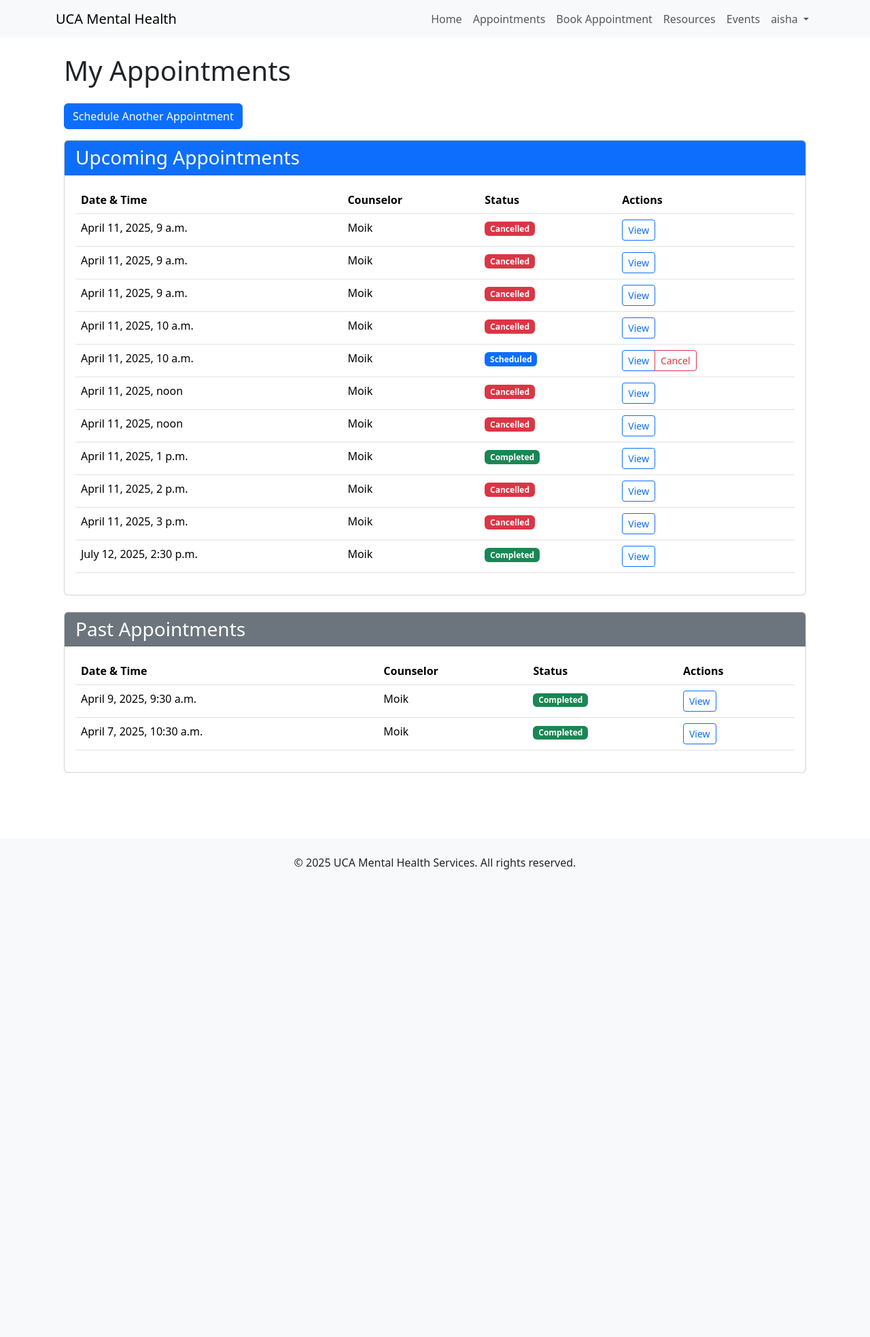
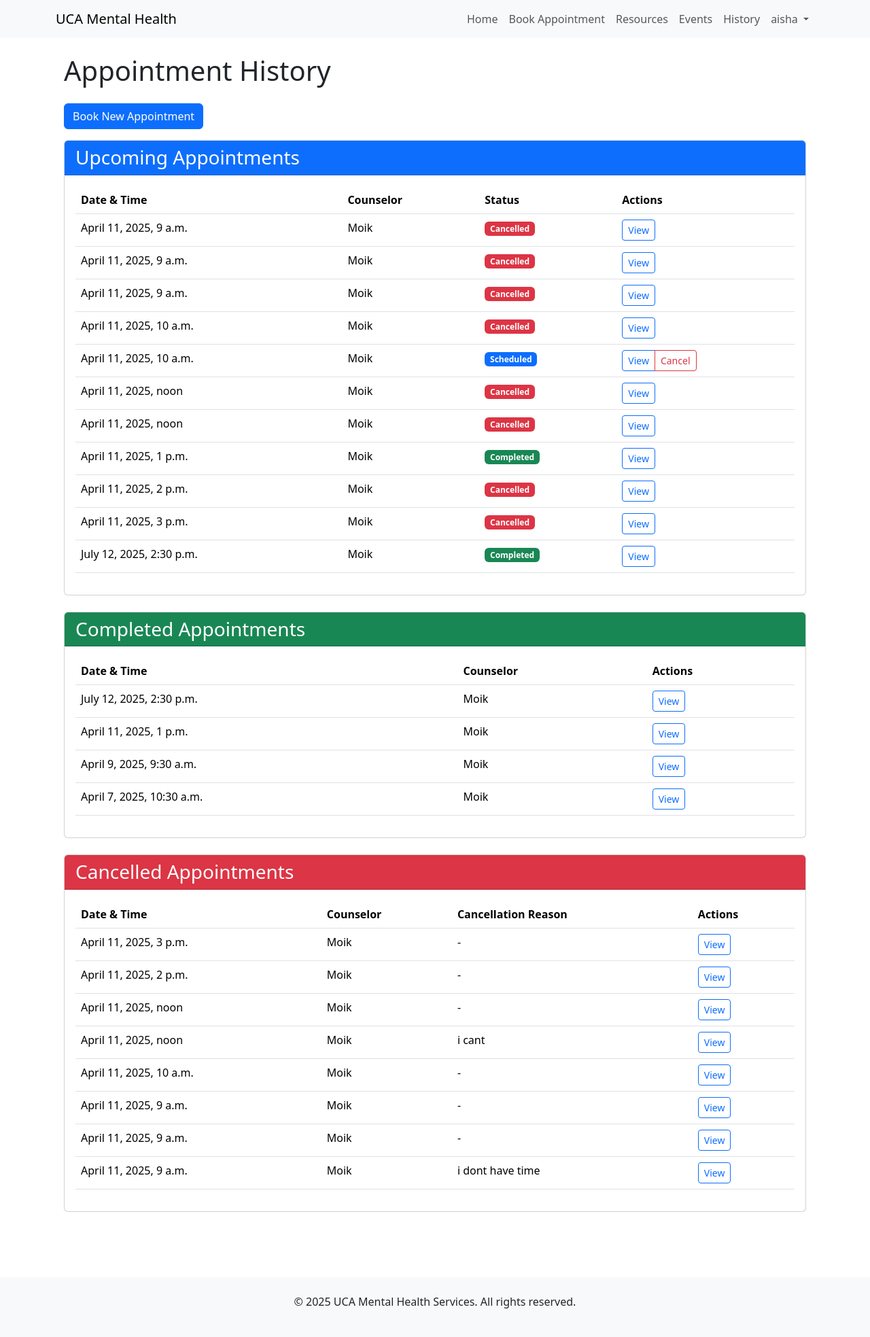
Before and after one commit to aishauca/MHS, a Django app: page /appointments/my-appointments/ in a window 1280 px wide. Shown: the whole page at 68% size. Before the commit the page ends 1279 px from the top, so only its background shows below. Run offline with Django 5.2, Linux system fonts and the light colour scheme; a user stored in the database is signed in; data comes from the database, SQL or seed files in the repository; both versions use the stored data as it was after the commit; some libraries are stand-ins or nearby versions.

Commit message:
Update appointment system: make reason optional, add cancellation reason, rename Appointments to History, fix navigation menu~

```diff
--- a/appointments/models.py
+++ b/appointments/models.py
@@ -1,6 +1,7 @@
 from django.db import models
 from accounts.models import User
 
+# In appointments/models.py, update the Appointment model:
 
 class Appointment(models.Model):
     STATUS_CHOICES = (
@@ -14,13 +15,13 @@ class Appointment(models.Model):
                                 limit_choices_to={'user_type': 'counselor'})
     date_time = models.DateTimeField()
     status = models.CharField(max_length=20, choices=STATUS_CHOICES, default='scheduled')
-    reason = models.TextField(help_text="Brief description of the reason for appointment")
+    reason = models.TextField(help_text="Brief description of the reason for appointment", blank=True, null=True)  # Make it optional
+    cancellation_reason = models.TextField(blank=True, null=True)  # Add cancellation reason
     notes = models.TextField(blank=True, null=True)
     created_at = models.DateTimeField(auto_now_add=True)
 
     def __str__(self):
         return f"Appointment with {self.counselor.username} on {self.date_time.strftime('%Y-%m-%d %H:%M')}"
-
 
 class AppointmentReminder(models.Model):
     appointment = models.ForeignKey(Appointment, on_delete=models.CASCADE, related_name='reminders')
--- a/appointments/views.py
+++ b/appointments/views.py
@@ -7,7 +7,7 @@ from django.http import JsonResponse
 from .models import Appointment, TimeSlot
 from accounts.models import User
 from accounts.views import user_type_required
-from .forms import AppointmentForm, TimeSlotForm, CalendarAppointmentForm, CounselorAvailabilityForm
+from .forms import AppointmentForm, TimeSlotForm, CalendarAppointmentForm, CounselorAvailabilityForm, CancellationForm
 
 @login_required
 def view_appointment(request, appointment_id):
@@ -23,6 +23,9 @@ def view_appointment(request, appointment_id):
     }
     return render(request, 'appointments/view_appointment.html', context)
 
+
+# In appointments/views.py, update the cancel_appointment view:
+
 @login_required
 def cancel_appointment(request, appointment_id):
     """Allow users or counselors to cancel an appointment"""
@@ -33,29 +36,70 @@ def cancel_appointment(request, appointment_id):
         appointment = get_object_or_404(Appointment, id=appointment_id, user=request.user)
 
     if request.method == 'POST':
-        appointment.status = 'cancelled'
-        appointment.save()
+        form = CancellationForm(request.POST)
+        if form.is_valid():
+            appointment.status = 'cancelled'
+            appointment.cancellation_reason = form.cleaned_data.get('cancellation_reason')
+            appointment.save()
 
-        # If there's a time slot linked to this appointment, mark it as available again
-        try:
-            time_slot = TimeSlot.objects.get(appointment=appointment)
-            time_slot.is_booked = False
-            time_slot.appointment = None
-            time_slot.save()
-        except TimeSlot.DoesNotExist:
-            pass
+            # If there's a time slot linked to this appointment, mark it as available again
+            try:
+                time_slot = TimeSlot.objects.get(appointment=appointment)
+                time_slot.is_booked = False
+                time_slot.appointment = None
+                time_slot.save()
+            except TimeSlot.DoesNotExist:
+                pass
 
-        messages.success(request, 'Appointment cancelled successfully.')
+            messages.success(request, 'Appointment cancelled successfully.')
 
-        if request.user.user_type == 'counselor':
-            return redirect('accounts:counselor_dashboard')
-        else:
-            return redirect('accounts:profile')
+            if request.user.user_type == 'counselor':
+                return redirect('accounts:counselor_dashboard')
+            else:
+                return redirect('accounts:profile')
+    else:
+        form = CancellationForm()
 
     context = {
         'appointment': appointment,
+        'form': form,
     }
     return render(request, 'appointments/cancel_appointment.html', context)
+
+
+# @login_required
+# def cancel_appointment(request, appointment_id):
+#     """Allow users or counselors to cancel an appointment"""
+#     # Get the appointment, ensuring the user has permission
+#     if request.user.user_type == 'counselor':
+#         appointment = get_object_or_404(Appointment, id=appointment_id, counselor=request.user)
+#     else:
+#         appointment = get_object_or_404(Appointment, id=appointment_id, user=request.user)
+
+#     if request.method == 'POST':
+#         appointment.status = 'cancelled'
+#         appointment.save()
+
+#         # If there's a time slot linked to this appointment, mark it as available again
+#         try:
+#             time_slot = TimeSlot.objects.get(appointment=appointment)
+#             time_slot.is_booked = False
+#             time_slot.appointment = None
+#             time_slot.save()
+#         except TimeSlot.DoesNotExist:
+#             pass
+
+#         messages.success(request, 'Appointment cancelled successfully.')
+
+#         if request.user.user_type == 'counselor':
+#             return redirect('accounts:counselor_dashboard')
+#         else:
+#             return redirect('accounts:profile')
+
+#     context = {
+#         'appointment': appointment,
+#     }
+#     return render(request, 'appointments/cancel_appointment.html', context)
 
 @login_required
 @user_type_required(['counselor'])
@@ -74,9 +118,11 @@ def complete_appointment(request, appointment_id):
     }
     return render(request, 'appointments/complete_appointment.html', context)
 
+# In appointments/views.py, update the my_appointments view:
+
 @login_required
 def my_appointments(request):
-    """View all appointments for the logged-in user"""
+    """View all appointments for the logged-in user (serves as History)"""
     upcoming_appointments = Appointment.objects.filter(
         user=request.user,
         date_time__gte=timezone.now(),
@@ -87,9 +133,21 @@ def my_appointments(request):
         date_time__lt=timezone.now(),
     ).order_by('-date_time')
 
+    completed_appointments = Appointment.objects.filter(
+        user=request.user,
+        status='completed'
+    ).order_by('-date_time')
+
+    cancelled_appointments = Appointment.objects.filter(
+        user=request.user,
+        status='cancelled'
+    ).order_by('-date_time')
+
     context = {
         'upcoming_appointments': upcoming_appointments,
         'past_appointments': past_appointments,
+        'completed_appointments': completed_appointments,
+        'cancelled_appointments': cancelled_appointments,
     }
     return render(request, 'appointments/my_appointments.html', context)
 
@@ -142,11 +200,19 @@ def create_appointment_from_slot(request, slot_id):
     return render(request, 'appointments/create_appointment.html', context)
 
 # Counselor time slot management views
+
 @login_required
 @user_type_required(['counselor'])
 def counselor_calendar(request):
     """Calendar view for counselors to manage their availability"""
-    return render(request, 'appointments/counselor_calendar.html')
+    # Create an instance of the form to pass to the template
+    form = CounselorAvailabilityForm()
+
+    context = {
+        'form': form
+    }
+
+    return render(request, 'appointments/counselor_calendar.html', context)
 
 @login_required
 @user_type_required(['counselor'])
--- a/templates/accounts/profile.html
+++ b/templates/accounts/profile.html
@@ -56,11 +56,11 @@
                             </tbody>
                         </table>
                         <div class="mt-3">
-                            <a href="{% url 'appointments:book_appointment' %}" class="btn btn-primary">Schedule Another Appointment</a>
+                            <a href="{% url 'appointments:booking_calendar' %}" class="btn btn-primary">Schedule Another Appointment</a>
                         </div>
                     {% else %}
                         <p>You don't have any appointments scheduled.</p>
-                        <a href="{% url 'appointments:book_appointment' %}" class="btn btn-primary">Schedule an Appointment</a>
+                        <a href="{% url 'appointments:booking_calendar' %}" class="btn btn-primary">Schedule an Appointment</a>
                     {% endif %}
                 </div>
             </div>
--- a/templates/appointments/cancel_appoinment.html
+++ b/templates/appointments/cancel_appointment.html
@@ -1,4 +1,6 @@
+<!-- In templates/appointments/cancel_appointment.html -->
 {% extends 'base.html' %}
+{% load crispy_forms_tags %}
 
 {% block title %}Cancel Appointment - UCA Mental Health Services{% endblock %}
 
@@ -20,11 +22,14 @@
                         {% else %}
                             <p><strong>Counselor:</strong> {{ appointment.counselor.get_full_name|default:appointment.counselor.username }}</p>
                         {% endif %}
+                        {% if appointment.reason %}
                         <p><strong>Reason:</strong> {{ appointment.reason }}</p>
+                        {% endif %}
                     </div>
 
                     <form method="post">
                         {% csrf_token %}
+                        {{ form|crispy }}
                         <button type="submit" class="btn btn-danger">Yes, Cancel Appointment</button>
                         <a href="{% url 'appointments:view_appointment' appointment.id %}" class="btn btn-secondary">No, Keep Appointment</a>
                     </form>
--- a/templates/appointments/my_appointments.html
+++ b/templates/appointments/my_appointments.html
@@ -1,13 +1,15 @@
+<!-- In templates/appointments/my_appointments.html -->
 {% extends 'base.html' %}
 
-{% block title %}My Appointments - UCA Mental Health Services{% endblock %}
+{% block title %}Appointment History - UCA Mental Health Services{% endblock %}
 
 {% block content %}
 <div class="container">
-    <h1 class="mb-4">My Appointments</h1>
+    <h1 class="mb-4">Appointment History</h1>
 
+    <!-- Book Appointment Button -->
     <div class="mb-3">
-        <a href="{% url 'appointments:my_appointments' %}" class="btn btn-primary">Schedule Another Appointment</a>
+        <a href="{% url 'appointments:booking_calendar' %}" class="btn btn-primary">Book New Appointment</a>
     </div>
 
     <!-- Upcoming Appointments -->
@@ -54,32 +56,26 @@
         </div>
     </div>
 
-    <!-- Past Appointments -->
-    <div class="card">
-        <div class="card-header bg-secondary text-white">
-            <h3 class="card-title mb-0">Past Appointments</h3>
+    <!-- Completed Appointments -->
+    <div class="card mb-4">
+        <div class="card-header bg-success text-white">
+            <h3 class="card-title mb-0">Completed Appointments</h3>
         </div>
         <div class="card-body">
-            {% if past_appointments %}
+            {% if completed_appointments %}
                 <table class="table">
                     <thead>
                         <tr>
                             <th>Date & Time</th>
                             <th>Counselor</th>
-                            <th>Status</th>
                             <th>Actions</th>
                         </tr>
                     </thead>
                     <tbody>
-                        {% for appointment in past_appointments %}
+                        {% for appointment in completed_appointments %}
                         <tr>
                             <td>{{ appointment.date_time }}</td>
                             <td>{{ appointment.counselor.get_full_name|default:appointment.counselor.username }}</td>
-                            <td>
-                                <span class="badge {% if appointment.status == 'scheduled' %}bg-primary{% elif appointment.status == 'completed' %}bg-success{% else %}bg-danger{% endif %}">
-                                    {{ appointment.get_status_display }}
-                                </span>
-                            </td>
                             <td>
                                 <a href="{% url 'appointments:view_appointment' appointment.id %}" class="btn btn-sm btn-outline-primary">View</a>
                             </td>
@@ -88,7 +84,42 @@
                     </tbody>
                 </table>
             {% else %}
-                <p>You don't have any past appointments.</p>
+                <p>You don't have any completed appointments.</p>
+            {% endif %}
+        </div>
+    </div>
+
+    <!-- Cancelled Appointments -->
+    <div class="card">
+        <div class="card-header bg-danger text-white">
+            <h3 class="card-title mb-0">Cancelled Appointments</h3>
+        </div>
+        <div class="card-body">
+            {% if cancelled_appointments %}
+                <table class="table">
+                    <thead>
+                        <tr>
+                            <th>Date & Time</th>
+                            <th>Counselor</th>
+                            <th>Cancellation Reason</th>
+                            <th>Actions</th>
+                        </tr>
+                    </thead>
+                    <tbody>
+                        {% for appointment in cancelled_appointments %}
+                        <tr>
+                            <td>{{ appointment.date_time }}</td>
+                            <td>{{ appointment.counselor.get_full_name|default:appointment.counselor.username }}</td>
+                            <td>{{ appointment.cancellation_reason|default:"-" }}</td>
+                            <td>
+                                <a href="{% url 'appointments:view_appointment' appointment.id %}" class="btn btn-sm btn-outline-primary">View</a>
+                            </td>
+                        </tr>
+                        {% endfor %}
+                    </tbody>
+                </table>
+            {% else %}
+                <p>You don't have any cancelled appointments.</p>
             {% endif %}
         </div>
     </div>
--- a/templates/base.html
+++ b/templates/base.html
@@ -32,10 +32,6 @@
                     </li>
 
                     <li class="nav-item">
-                            <a class="nav-link" href="{% url 'appointments:my_appointments' %}">Appointments</a>
-                        </li>
-
-                    <li class="nav-item">
                         <a class="nav-link" href="{% url 'appointments:booking_calendar' %}">Book Appointment</a>
                     </li>
 
@@ -45,7 +41,10 @@
 
                     <li class="nav-item">
                         <a class="nav-link" href="#">Events</a>
+                    </li>
 
+                    <li class="nav-item">
+                        <a class="nav-link" href="{% url 'appointments:my_appointments' %}">History</a>
                     </li>
                 </ul>
                 <ul class="navbar-nav">
@@ -63,7 +62,6 @@
                             <li><a class="dropdown-item" href="{% url 'admin:index' %}">Admin Panel</a></li>
                             {% endif %}
 
-
                             <li><hr class="dropdown-divider"></li>
                             <li><a class="dropdown-item" href="/accounts/logout">Log Out</a></li>
                         </ul>
@@ -75,9 +73,6 @@
                     <li class="nav-item">
                         <a class="nav-link" href="/accounts/signup/">Sign Up</a>
                     </li>
-
-
-
                     {% endif %}
                 </ul>
             </div>
```
Also changed, not shown: accounts/views.py (+29 -11 lines), appointments/forms.py (+20 -4 lines), templates/accounts/counselor_dashboard.html (+63 -22 lines), templates/appointments/view_appointment.html (+8 -0 lines), appointments/migrations/0004_appointment_cancellation_reason_and_more.py (added), db.sqlite3, media/news/8533372d95cb64d47238a7c8d43654df.jpg (deleted). Lines whose indentation alone changed are shown as unchanged.
